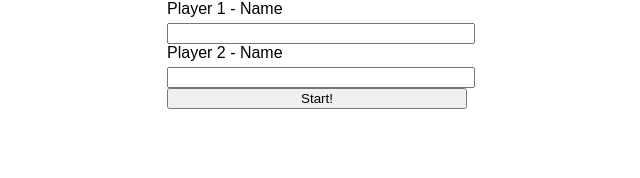
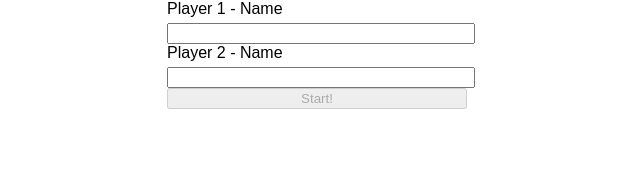
Before and after one commit to fernandosouza/react-tic-tac-toe, a React (Create React App) app: page / in a window 1280 px wide. Shown: the top 178 px of the page, without its empty margins (323-963 px from the left). Built offline with nearby package versions, Linux system fonts and the light colour scheme.

Commit message:
Players names cannot be the same

```diff
--- a/src/setup/Setup.js
+++ b/src/setup/Setup.js
@@ -16,6 +16,16 @@ class Setup extends Component {
   }
 
   /**
+   * Express conditions to disable the form submission.
+   * @returns {boolean} true for disable and false for enable
+   * @private
+   **/
+  disableForm() {
+    let { playerOneName, playerTwoName } = this.state;
+    return playerOneName === playerTwoName;
+  }
+
+  /**
    * Listens to the form submission and informs the players` name to the
    * parent component.
    * @param {event} event The event object
@@ -24,7 +34,7 @@ class Setup extends Component {
   onFormSubmit_(event) {
     event.preventDefault();
     let { playerOneName, playerTwoName } = this.state;
-    if (playerOneName && playerTwoName) {
+    if (playerOneName && playerTwoName && !this.disableForm()) {
       this.props.onFinishSetup(playerOneName, playerTwoName);
     }
   }
@@ -55,6 +65,8 @@ class Setup extends Component {
    * @inheritdoc
    **/
   render() {
+    let disabled = this.disableForm();
+
     return (
       <form className="setup-page" onSubmit={this.onFormSubmit_.bind(this)}>
         <label htmlFor="playerOne">Player 1 - Name</label>
@@ -71,7 +83,7 @@ class Setup extends Component {
           onChange={this.onPlayerTwoNameChange_.bind(this)}
           id="playerTwo" />
 
-          <button> Start! </button>
+          <button disabled={disabled}> Start! </button>
       </form>
     );
   }
```
Also changed, not shown: 1 other file (tests, documents, lock files or other folders).
